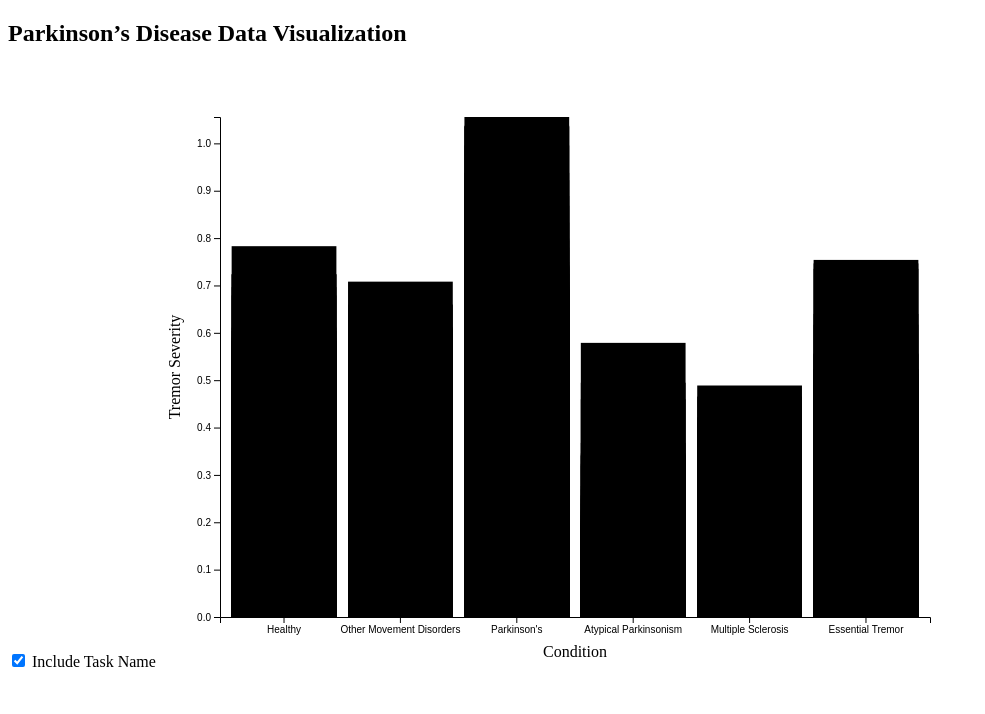
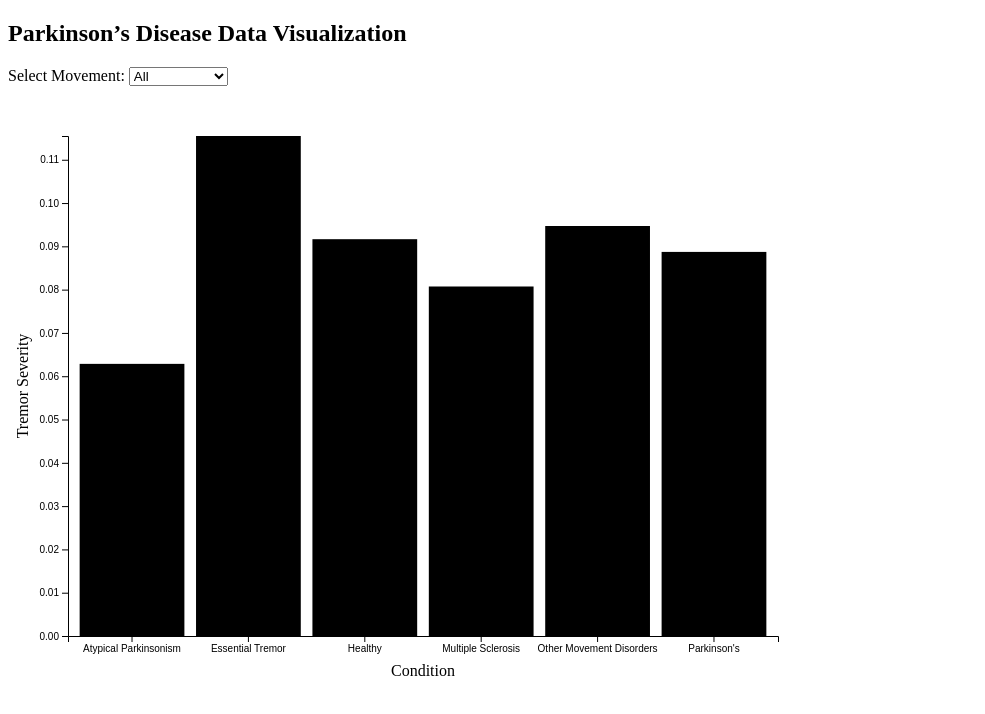
Before and after one commit to khraghuvanshi/dsc106_project3, a plain HTML site: page index.html in a window 1280 px wide. Shown: the whole page, without its empty margins (0-985 px from the left). Drawn offline with nearby package versions, Linux system fonts and the light colour scheme.

Commit message:
added filter to bar chart

```diff
--- a/index.html
+++ b/index.html
@@ -10,10 +10,14 @@
 <body>
     <h2>Parkinson’s Disease Data Visualization</h2>
 
-    <label><input type="checkbox" id="taskFilter" checked> Include Task Name</label>
+    <div id="filter">
+        <label for="task-filter">Select Movement:</label>
+        <select id="task-filter">
+            <option value="All">All</option>
+        </select>
+    </div>
 
     <svg id="barChart" class="chart"></svg>
-    <svg id="lineChart" class="chart"></svg>
 
     <script src="main.js"></script>
 </body>
--- a/main.js
+++ b/main.js
@@ -1,3 +1,4 @@
+// Set up SVG dimensions
 const svgWidth = 800;
 const svgHeight = 600;
 const margin = { top: 50, right: 30, bottom: 50, left: 60 };
@@ -11,42 +12,14 @@ const svg = d3.select("svg")
     .append("g")
     .attr("transform", `translate(${margin.left},${margin.top})`);
 
-// Load data from CSV
-d3.csv("merged_data.csv").then(data => {
-    // Convert tremor_severity to numbers
-    data.forEach(d => {
-        d.tremor_severity = +d.tremor_severity;
-    });
+// Initialize scales and axes
+const xScale = d3.scaleBand().range([0, width]).padding(0.1);
+const yScale = d3.scaleLinear().range([height, 0]);
 
-    // Set up scales
-    const xScale = d3.scaleBand()
-        .domain(data.map(d => d.condition))
-        .range([0, width])
-        .padding(0.1);
+const xAxis = svg.append("g")
+    .attr("transform", `translate(0,${height})`);
 
-    const yScale = d3.scaleLinear()
-        .domain([0, d3.max(data, d => d.tremor_severity)])
-        .range([height, 0]);
-
-    // Create bars
-    svg.selectAll(".bar")
-        .data(data)
-        .enter()
-        .append("rect")
-        .attr("class", "bar")
-        .attr("x", d => xScale(d.condition))
-        .attr("y", d => yScale(d.tremor_severity))
-        .attr("width", xScale.bandwidth())
-        .attr("height", d => height - yScale(d.tremor_severity));
-
-    // Add x-axis
-    svg.append("g")
-        .attr("transform", `translate(0,${height})`)
-        .call(d3.axisBottom(xScale));
-
-    // Add y-axis
-    svg.append("g")
-        .call(d3.axisLeft(yScale));
+const yAxis = svg.append("g");
 
 // Add x-axis label
 svg.append("text")
@@ -64,6 +37,67 @@ d3.csv("merged_data.csv").then(data => {
     .attr("y", -margin.left + 20)
     .style("text-anchor", "middle")
     .text("Tremor Severity");
+
+// Load data from CSV
+d3.csv("condition.csv").then(data => {
+    // Convert tremor_severity to numbers
+    data.forEach(d => {
+        d.tremor_severity = +d.tremor_severity;
+    });
+
+    // Populate the dropdown with unique task names
+    const taskNames = [...new Set(data.map(d => d.task_name))];
+    const taskFilter = d3.select("#task-filter");
+    taskNames.forEach(task => {
+        taskFilter.append("option")
+            .attr("value", task)
+            .text(task);
+    });
+
+    // Initial render with all data
+    updateChart(data);
+
+    // Add event listener to the dropdown
+    taskFilter.on("change", function() {
+        const selectedTask = this.value;
+        const filteredData = selectedTask === "All"
+            ? data
+            : data.filter(d => d.task_name === selectedTask);
+        updateChart(filteredData);
+    });
 }).catch(error => {
     console.error("Error loading the CSV data:", error);
 });
+
+// Function to update the chart
+function updateChart(data) {
+    // Group data by condition and calculate mean tremor severity
+    const groupedData = d3.group(data, d => d.condition);
+    const aggregatedData = Array.from(groupedData, ([condition, values]) => ({
+        condition,
+        tremor_severity: d3.mean(values, d => d.tremor_severity)
+    }));
+
+    // Update scales
+    xScale.domain(aggregatedData.map(d => d.condition));
+    yScale.domain([0, d3.max(aggregatedData, d => d.tremor_severity)]);
+
+    // Update bars
+    const bars = svg.selectAll(".bar")
+        .data(aggregatedData);
+
+    bars.enter()
+        .append("rect")
+        .attr("class", "bar")
+        .merge(bars)
+        .attr("x", d => xScale(d.condition))
+        .attr("y", d => yScale(d.tremor_severity))
+        .attr("width", xScale.bandwidth())
+        .attr("height", d => height - yScale(d.tremor_severity));
+
+    bars.exit().remove();
+
+    // Update axes
+    xAxis.call(d3.axisBottom(xScale));
+    yAxis.call(d3.axisLeft(yScale));
+}
```
Lines whose indentation alone changed are shown as unchanged.
